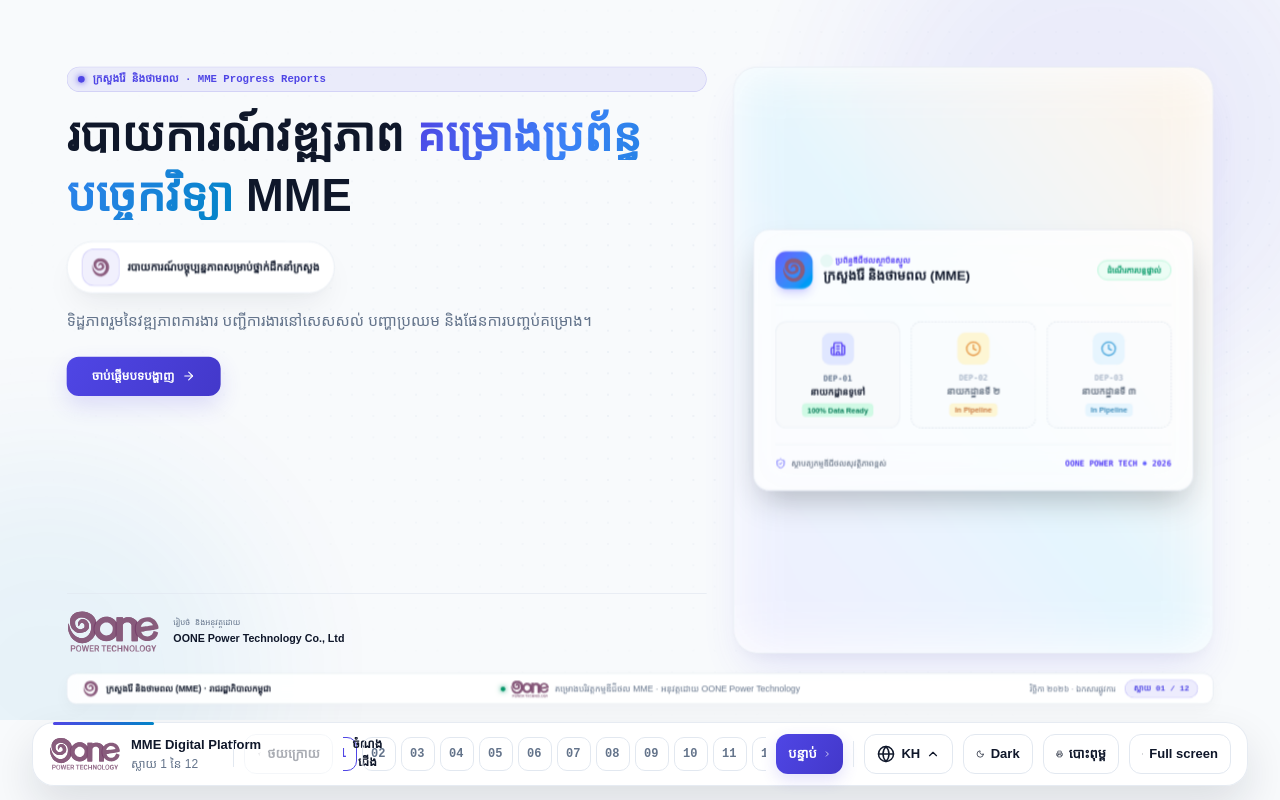
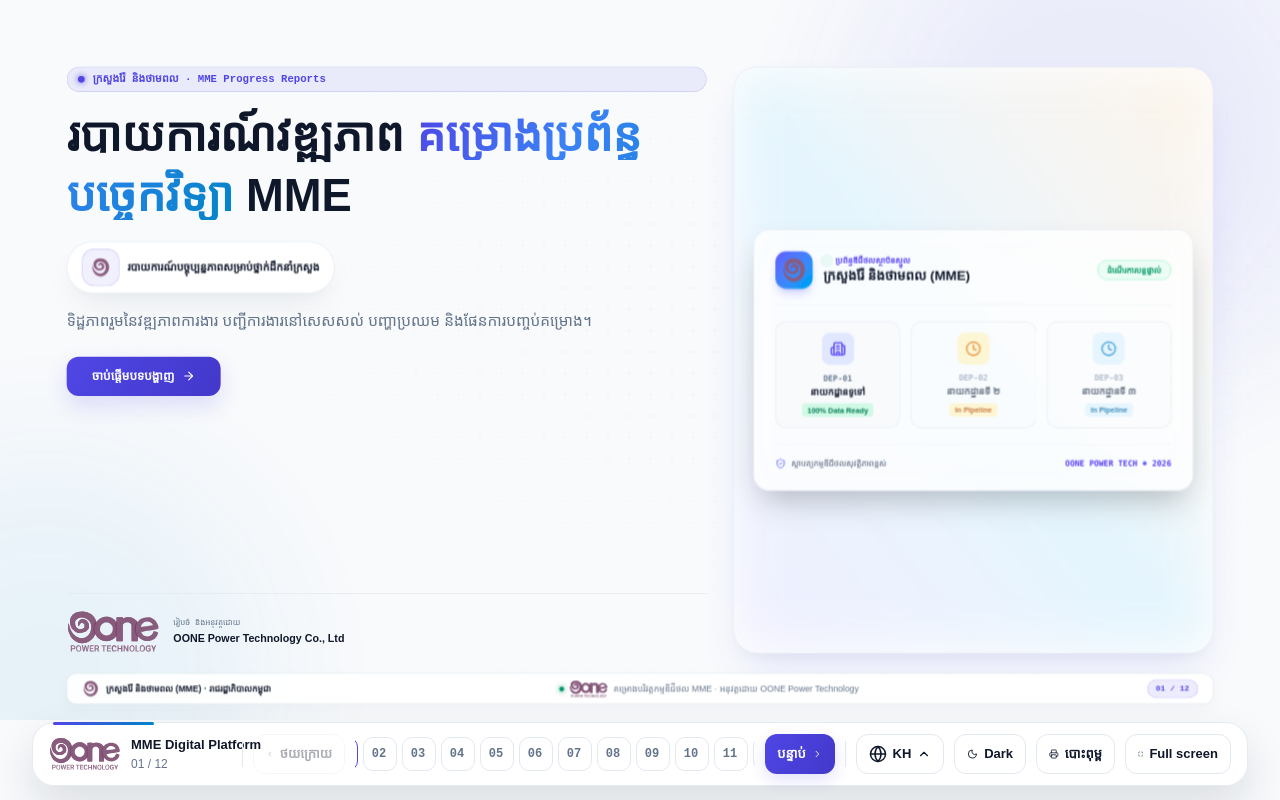
Before and after one commit to VibolSen/MME_Progress_Reports, a Next.js app: page / in a window 1280 px wide. Built offline with nearby package versions, Linux system fonts and the light colour scheme; a web font is replaced by a local one.

Commit message:
fix(footer): display slide numbers only without text labels in footer and nav dock

```diff
--- a/app/page.tsx
+++ b/app/page.tsx
@@ -1191,9 +1191,7 @@ export default function PresentationPage() {
           <div>
             <b>{lang === "km" ? "MME Digital Platform" : "MME Digital Platform"}</b>
             <span id="cnt">
-              {lang === "km"
-                ? `ស្លាយ ${currentSlide + 1} នៃ ${TOTAL_SLIDES}`
-                : `Slide ${currentSlide + 1} of ${TOTAL_SLIDES}`}
+              {currentSlide + 1 < 10 ? `0${currentSlide + 1}` : currentSlide + 1} / {TOTAL_SLIDES}
             </span>
           </div>
         </div>
@@ -1220,7 +1218,6 @@ export default function PresentationPage() {
               aria-label={`Go to slide ${idx + 1}`}
             >
               {idx + 1 < 10 ? `0${idx + 1}` : idx + 1}
-              <span>{lang === "km" ? s.labelKm : s.labelEn}</span>
             </button>
           ))}
         </nav>
--- a/app/slideVisuals.tsx
+++ b/app/slideVisuals.tsx
@@ -551,13 +551,8 @@ export function SlideFooter({ lang, slideNumber, totalSlides }: SlideFooterProps
       </div>
 
       <div className="sf-right">
-        <span className="sf-meta">
-          {lang === "km" ? "វិច្ឆិកា ២០២៦ · ឯកសារផ្លូវការ" : "Nov 2026 · Official Briefing"}
-        </span>
         <span className="sf-page">
-          {lang === "km"
-            ? `ស្លាយ ${formattedNum} / ${formattedTotal}`
-            : `Slide ${formattedNum} / ${formattedTotal}`}
+          {formattedNum} / {formattedTotal}
         </span>
       </div>
     </footer>
```
Also changed, not shown: public/1.png (added).
